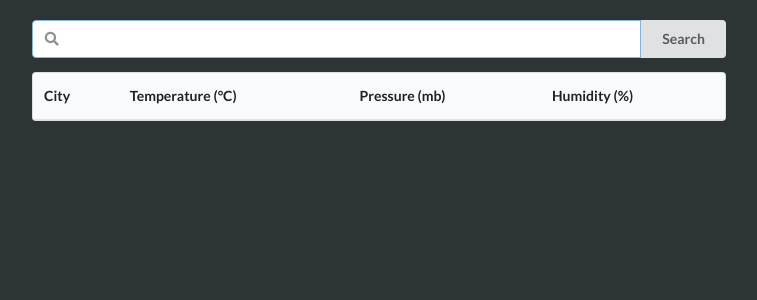
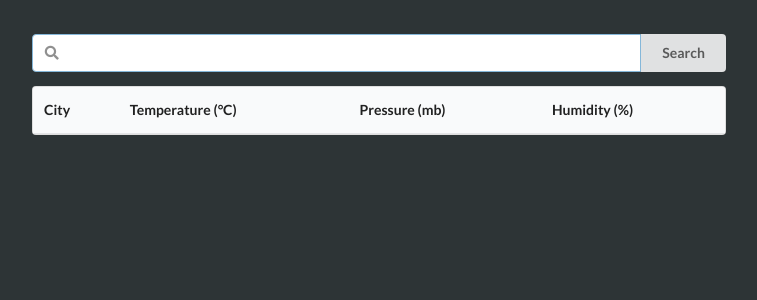
Before and after one commit to lauro-ladeira/react-redux-weather, a React (Create React App) app: page / in a window 1280 px wide. Shown: the top 300 px of the page, without its empty margins (261-1018 px from the left). Built offline with nearby package versions, Linux system fonts and the light colour scheme.

Commit message:
div principal com full screen

```diff
--- a/package.json
+++ b/package.json
@@ -3,6 +3,7 @@
   "version": "0.1.0",
   "private": true,
   "dependencies": {
+    "@material-ui/core": "^4.9.5",
     "@testing-library/jest-dom": "^4.2.4",
     "@testing-library/react": "^9.4.0",
     "@testing-library/user-event": "^7.2.1",
--- a/src/components/App.js
+++ b/src/components/App.js
@@ -8,9 +8,9 @@ import { connect } from "react-redux";
 class App extends React.Component {
   render() {
     return (
-      <div className={`ulala ${this.props.temperatureClass}`}>
+      <div id="div-root" className={`theme ${this.props.temperatureClass}`}>
         <div className="ui container">
-          <div className={"ui grid"}>
+          <div className="ui grid">
             <div className="ten wide centered column">
               <WeatherDetail />
               <SearchBar />
@@ -23,10 +23,10 @@ class App extends React.Component {
   }
 }
 
-const mapStateToProps = (state) => {
+const mapStateToProps = state => {
   return {
     temperatureClass: state.temperatureClass
-  }
+  };
 };
 
 export default connect(mapStateToProps)(App);
--- a/src/components/App.scss
+++ b/src/components/App.scss
@@ -1,31 +1,28 @@
+#root {
+  background-color:#2d3436;
+  height: 100vh;
+}
 
-body {
-  background-color:#2d3436;
-
+#div-root {
+  padding-top: 1rem;
+  min-height: 100%;
+  height:auto !important; /* cross-browser */
+  height: 100%; /* cross-browser */
 
 }
 
-.grid.freezing {
-  background-color: cyan;
-}
-
-.ulala {
-  display: flex;
-  height: 100%;
-  padding-bottom: 17em;
+.theme {
 
   &.warm {
-    background-color: #6ace4b;
+    background-color: #FBFF87;
   }
   &.freezing {
-    background-color: cyan;
+    background-color: #67c6bb;
   }
   &.hot {
-    background-color: tomato;
+    background-color:#F0CC87;
   }
 }
-
-
 
 
 .container {
@@ -33,25 +30,41 @@ body {
 }
 
 .card {
+  color: #2d3436;
   &.freezing {
-    background: #458ac2;
+    background: #22a39c;
+
   }
   &.hot {
-    background-color: #e06818;
+    background-color: #F09D36;
   }
   &.warm {
-    background-color: #72e018;
+    background-color:  #FFF249;
   }
 }
 
-.table {
+.ui.table {
   &.freezing {
-    background: #458ac2;
+    background-color:#22a39c;
+    thead th{
+      background-color: #2e8e89;
+    }
   }
   &.hot {
-    background-color: #e06818;
+    background-color: #F09D36;
+    thead th{
+      background-color: #F38529;
+    }
   }
   &.warm {
-    background-color: #72e018;
+    background-color: #FFF249;
+    thead th{
+      background-color: #E8D051;
+  }
   }
 }
+
+
+.ui.grid.extra.content {
+  color: inherit;
+}
--- a/src/components/CitiesList.jsx
+++ b/src/components/CitiesList.jsx
@@ -19,8 +19,7 @@ class CitiesList extends React.Component {
     }
     return (
       <table
-        className={`ui selectable unstackable table ${this.props.temperatureClass}`}
-      >
+        className={`ui table ${this.props.temperatureClass}`}>
         <thead>
           <tr>
             <th>City</th>
--- a/src/components/WeatherDetail.jsx
+++ b/src/components/WeatherDetail.jsx
@@ -7,14 +7,20 @@ class WeatherDetail extends React.Component {
     const tempC = this.props.city.temp;
     let textClass = " "
 
-    if (tempC >= 25) {
+    if (tempC >= 30) {
       textClass = "hot"
     }
-    if (tempC < 25 && tempC >= 10) {
+    if (tempC < 30 && tempC >= 25) {
+      textClass = "hot"
+    }
+    if (tempC < 25 && tempC >= 18) {
       textClass = "warm"
     }
-    if(tempC < 10) {
-      textClass ="freezing"
+    if (tempC < 18 && tempC >= 10) {
+      textClass = "warm"
+    }
+    if (tempC < 10) {
+      textClass = "freezing"
     }
     this.props.getTemperatureClass(textClass)
   }
```
Also changed, not shown: 1 other file (tests, documents, lock files or other folders).
